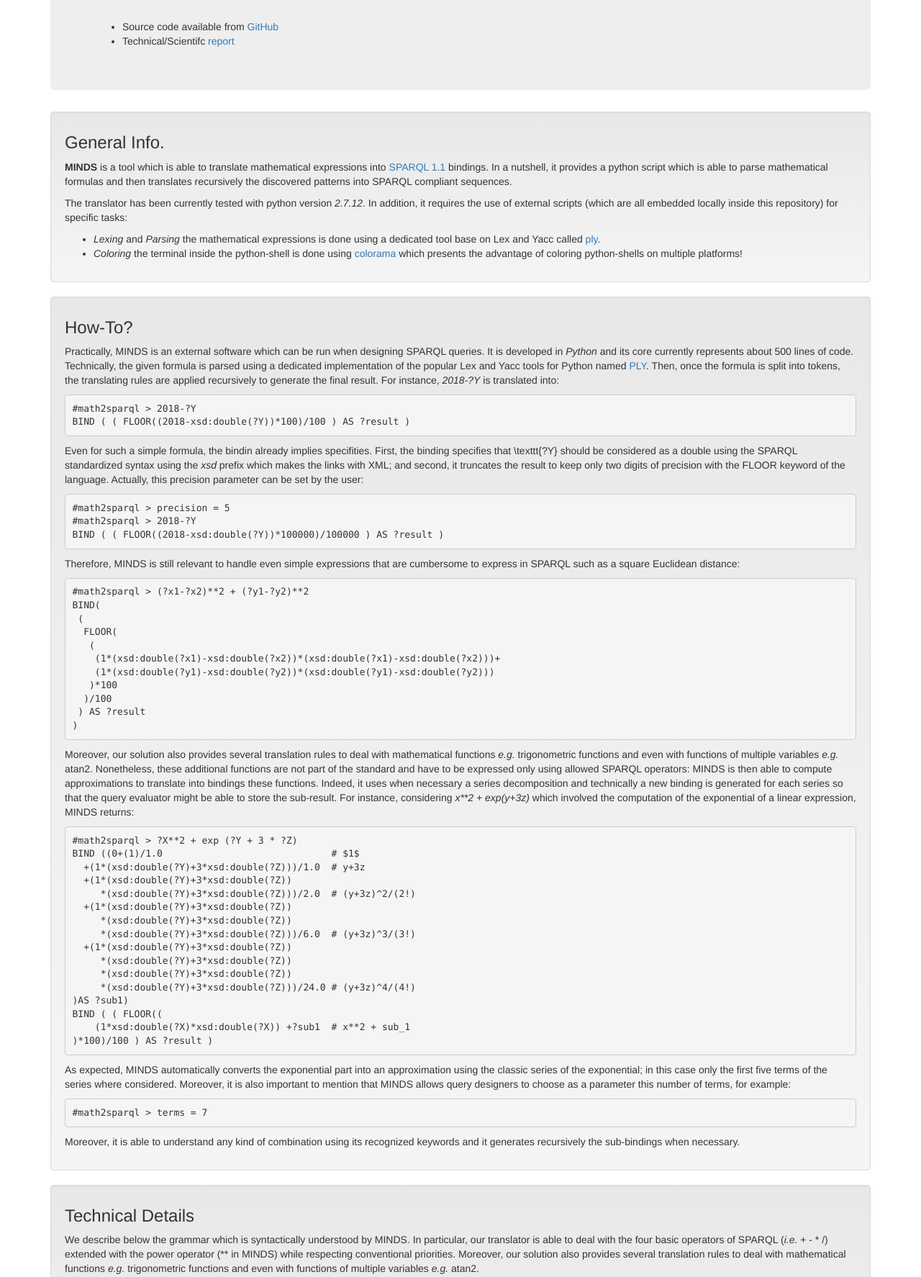
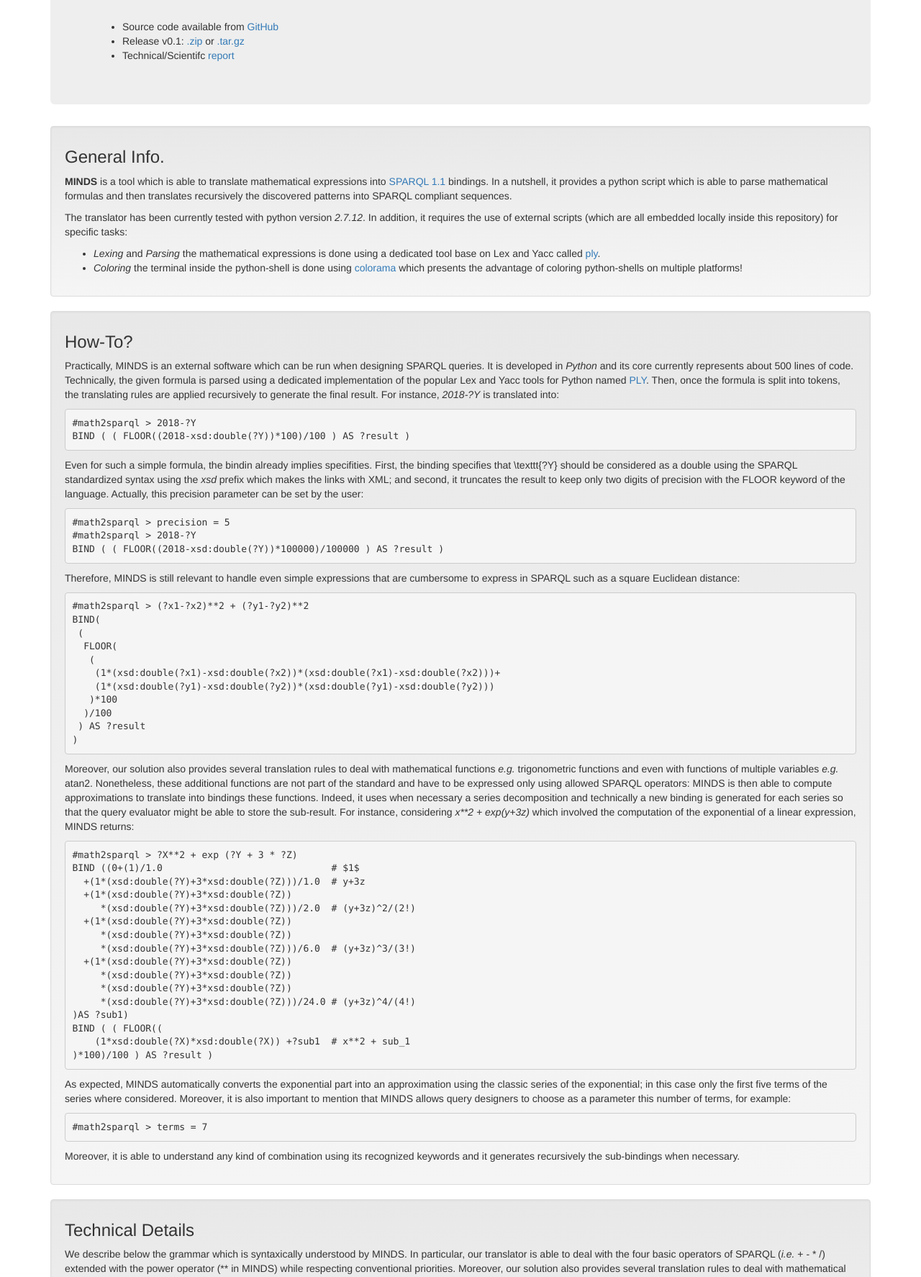
Before and after one commit to SmartDataAnalytics/minds, a plain HTML site: page index.html in a window 1280 px wide. Shown: the part 263-2037 px from the top of the page at 72% size. Drawn offline with Linux system fonts and the light colour scheme.

Commit message:
Addons in jumbotron

```diff
--- a/index.html
+++ b/index.html
@@ -69,7 +69,12 @@
 	    Source code available from <a href="https://github.com/SmartDataAnalytics/minds">GitHub</a>
 	  </li>
 	  <li>
-	    Technical/Scientifc <a href="">report</a>
+	    Release
+	    v0.1: <a href="https://github.com/SmartDataAnalytics/minds/archive/v0.1.zip">.zip</a>
+	    or <a href="https://github.com/SmartDataAnalytics/minds/archive/v0.1.tar.gz">.tar.gz</a>
+	  </li>
+	  <li>
+	    Technical/Scientifc <a href="./MINDS_v0.1_report.pdf">report</a>
 	  </li>
 	</ul>
       </div>
@@ -208,7 +213,7 @@ BIND ( ( FLOOR((
       <div class="well">
 	<h3 style="padding-top: 50px ; margin-top: -40px;" id="Details">Technical Details</h3>
 	<p>
-	  We describe below the grammar which is syntactically
+	  We describe below the grammar which is syntaxically
 	  understood by MINDS. In particular, our translator is able
 	  to deal with the four basic operators of SPARQL (<i>i.e.</i>
 	  + - * /) extended with the power operator (** in MINDS)
```
